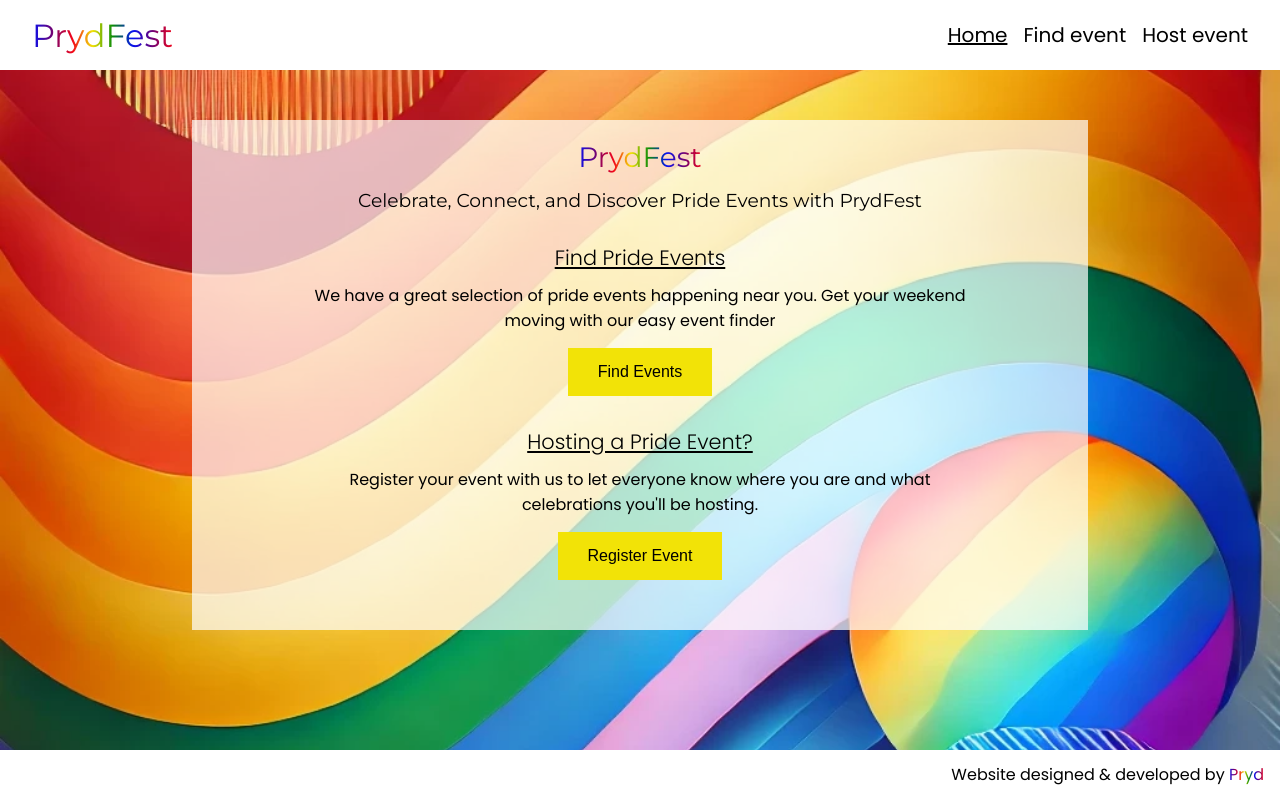
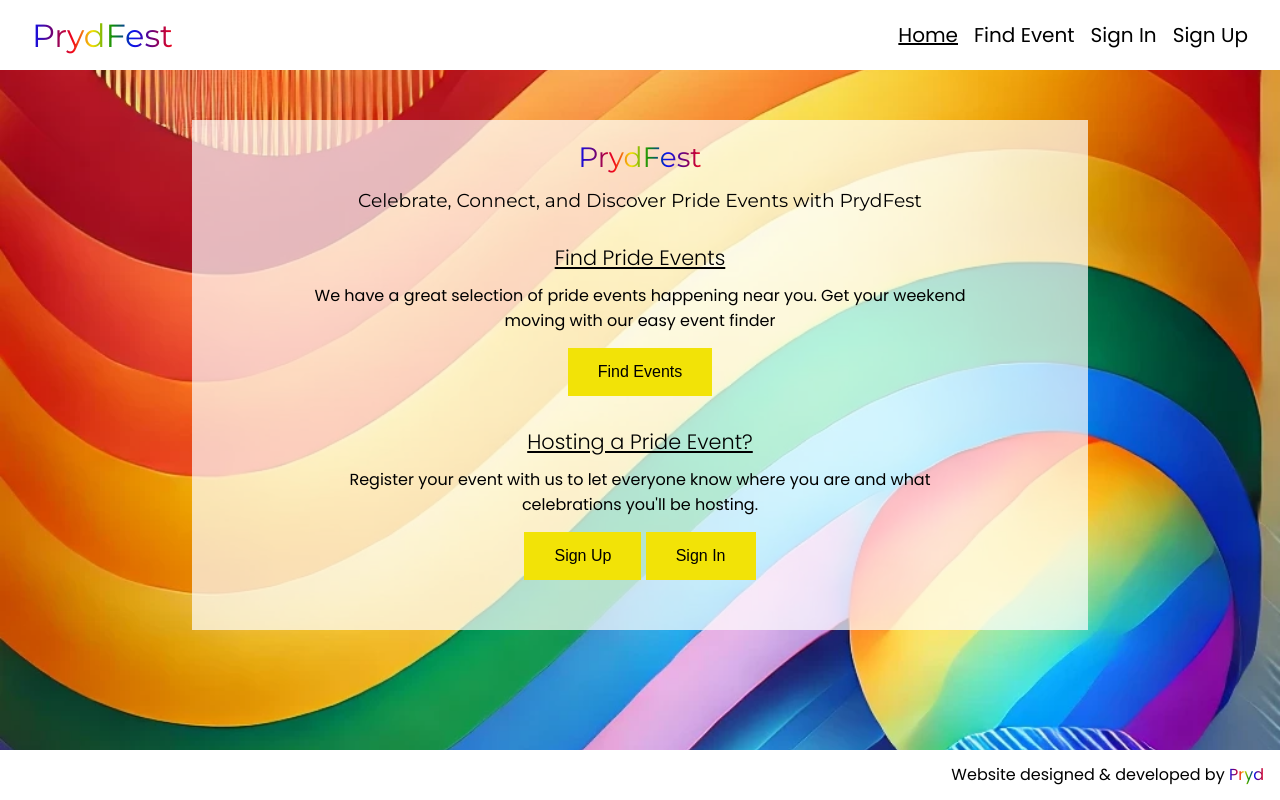
Before and after one commit to Jamie-Gargrave/pryd, a Django app: page / in a window 1280 px wide. Run offline with Django 5.2, Linux system fonts and the light colour scheme; some libraries are stand-ins or nearby versions.

Commit message:
Sign up Sign in functionality changes homepage and nav

```diff
--- a/home/templates/home/home.html
+++ b/home/templates/home/home.html
@@ -13,13 +13,20 @@
         <h3>Celebrate, Connect, and Discover Pride Events with PrydFest</h3>
         <section>
             <h4>Find Pride Events</h4>
-            <p>We have a great selection of pride events happening near you. Get your weekend moving with our easy event finder</p>
+            <p>We have a great selection of pride events happening near you. Get your weekend moving with our easy event
+                finder</p>
             <a href="{% url 'event_list' %}"><button class="link-button">Find Events</button></a>
         </section>
         <section>
             <h4>Hosting a Pride Event?</h4>
-            <p>Register your event with us to let everyone know where you are and what celebrations you'll be hosting.</p>
+            <p>Register your event with us to let everyone know where you are and what celebrations you'll be hosting.
+            </p>
+            {% if user.is_authenticated %}
             <a href="{% url 'event_create' %}"><button class="link-button">Register Event</button></a>
+            {% else %}
+            <a href="{% url 'account_signup' %}"><button class="link-button">Sign Up</button></a>
+            <a href="{% url 'account_login' %}"><button class="link-button">Sign In</button></a>
+            {% endif %}
         </section>
     </div>
 </div>
--- a/prydfest/settings.py
+++ b/prydfest/settings.py
@@ -11,6 +11,7 @@ https://docs.djangoproject.com/en/5.0/ref/settings/
 """
 
 from pathlib import Path
+from django.urls import reverse_lazy
 import os
 from dotenv import load_dotenv
 
@@ -175,4 +176,4 @@ ACCOUNT_EMAIL_VERIFICATION = 'mandatory'
 ACCOUNT_SIGNUP_EMAIL_ENTER_TWICE = True
 ACCOUNT_USERNAME_MIN_LENGTH = 4
 LOGIN_URL = '/accounts/login/'
-LOGIN_REDIRECT_URL = '/success'
+LOGIN_REDIRECT_URL = reverse_lazy('home')
--- a/templates/includes/navbar.html
+++ b/templates/includes/navbar.html
@@ -12,11 +12,23 @@
                 <a href="{% url 'home' %}" {% if request.resolver_match.url_name == 'home' %}class="active"{% endif %}>Home</a>
             </li>
             <li>
-                <a href="{% url 'event_list' %}" {% if request.resolver_match.url_name == 'event_list' %}class="active"{% endif %}>Find event</a>
+                <a href="{% url 'event_list' %}" {% if request.resolver_match.url_name == 'event_list' %}class="active"{% endif %}>Find Event</a>
             </li>
-            <li>
-                <a href="{% url 'event_create' %}" {% if request.resolver_match.url_name == 'event_create' %}class="active"{% endif %}>Host event</a>
-            </li>
+            {% if user.is_authenticated %}
+                <li>
+                    <a href="{% url 'event_create' %}" {% if request.resolver_match.url_name == 'event_create' %}class="active"{% endif %}>Host Event</a>
+                </li>
+                <li>
+                    <a href="{% url 'account_logout' %}">Sign Out</a>
+                </li>
+            {% else %}
+                <li>
+                    <a href="{% url 'account_login' %}">Sign In</a>
+                </li>
+                <li>
+                    <a href="{% url 'account_signup' %}">Sign Up</a>
+                </li>
+            {% endif %}
         </ul>
     </nav>
 </header>
```
Also changed, not shown: db.sqlite3, events/migrations/0002_event_created_by.py (added), events/migrations/0003_remove_event_created_by.py (added), events/templates/events/event_detail.html (line endings or trailing spaces).
